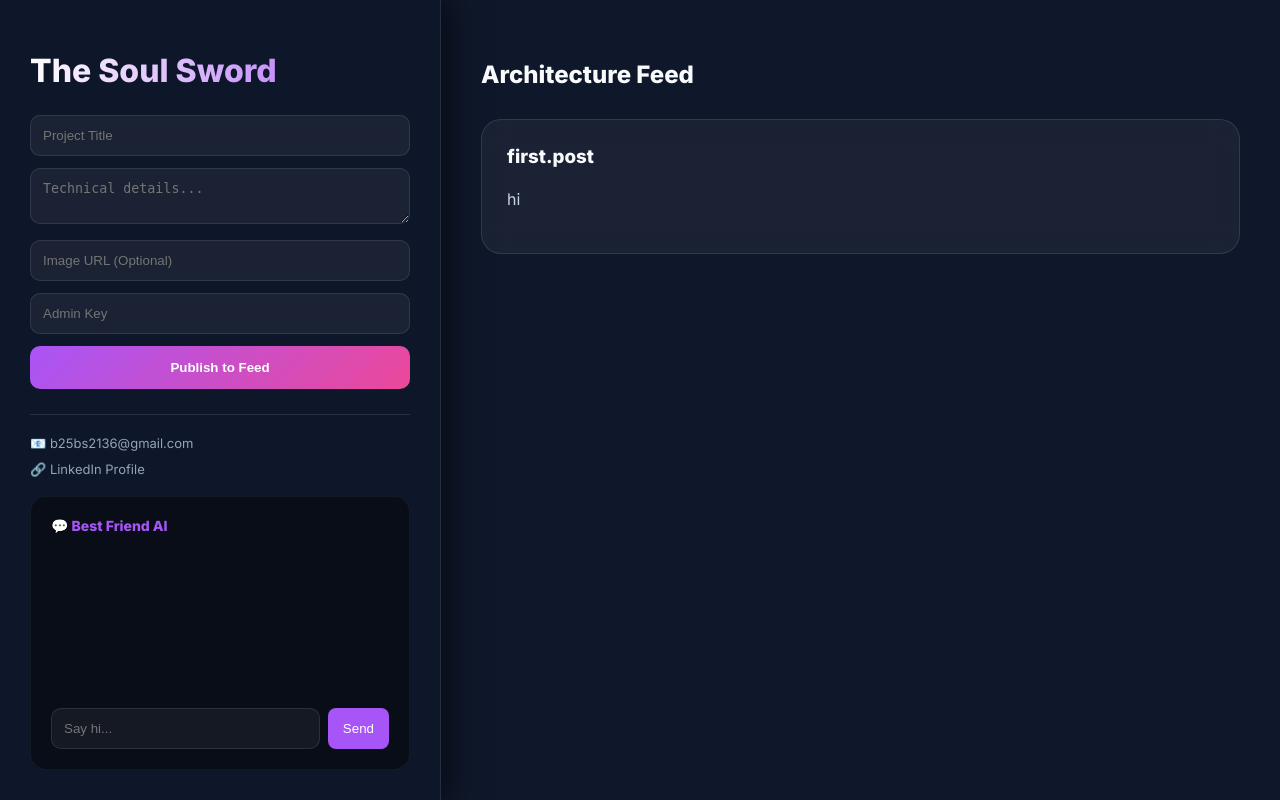
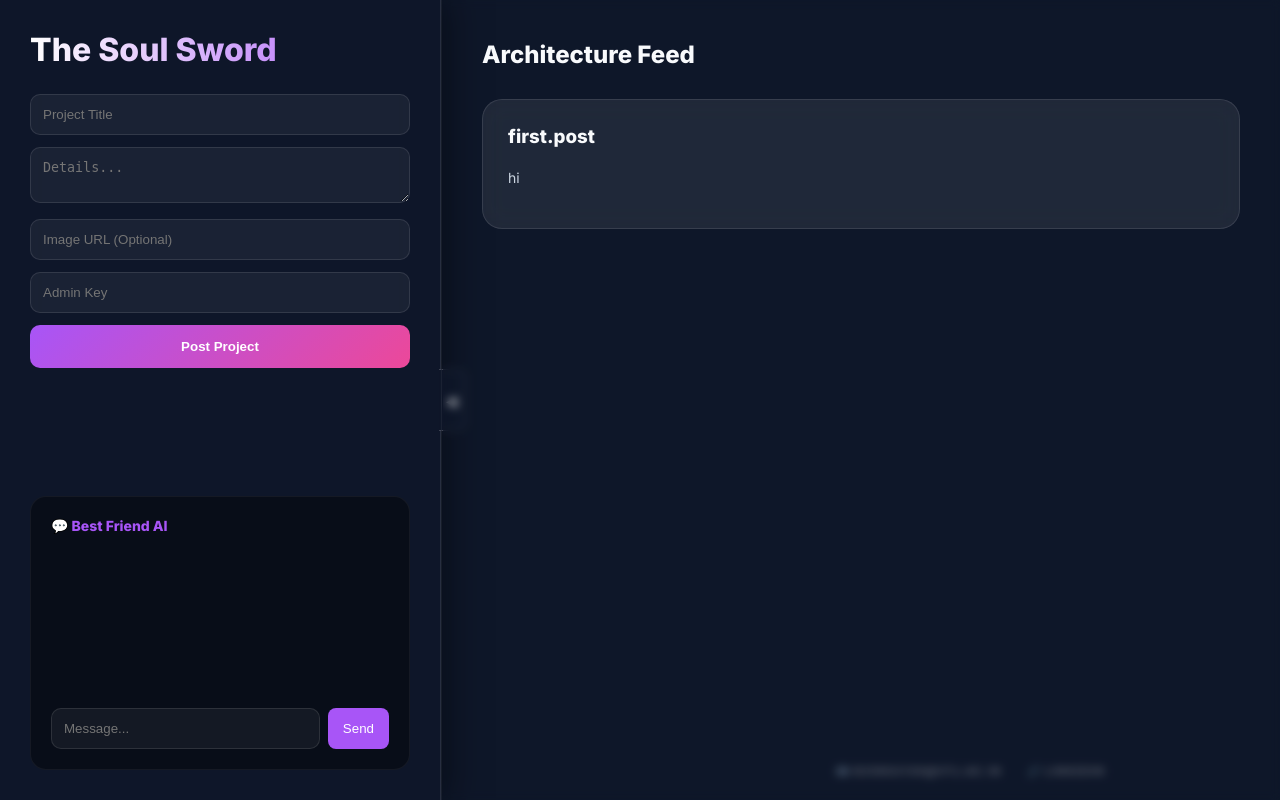
Before and after one commit to lavishpatel76-alt/thesoulsword, a Flask app: page / in a window 1280 px wide. Run offline with Flask 3, Linux system fonts and the light colour scheme; some libraries are stand-ins or nearby versions.

Commit message:
adding drwrs to architecture feed and side input page

```diff
--- a/templates/index.html
+++ b/templates/index.html
@@ -3,7 +3,7 @@
 <head>
     <meta charset="UTF-8">
     <meta name="viewport" content="width=device-width, initial-scale=1.0">
-    <title>The Soul Sword | AI Portfolio</title>
+    <title>The Soul Sword | IITJ AI Portfolio</title>
     <link href="https://fonts.googleapis.com/css2?family=Inter:wght@400;600;800&display=swap" rel="stylesheet">
 
     <script type="module" src="https://unpkg.com/@splinetool/viewer@1.9.72/build/spline-viewer.js"></script>
@@ -12,7 +12,7 @@
         :root {
             --primary: #a855f7;
             --secondary: #ec4899;
-            --glass: rgba(15, 23, 42, 0.7);
+            --glass: rgba(15, 23, 42, 0.75);
         }
 
         body {
@@ -25,17 +25,17 @@
             overflow: hidden;
         }
 
-        /* 🌌 Spline 3D Background Positioning */
+        /* 🌌 Spline 3D Background Layer */
         #canvas3d {
             position: fixed;
             top: 0;
             left: 0;
             width: 100vw;
             height: 100vh;
-            z-index: -1; /* Behind all content */
+            z-index: -1;
         }
 
-        /* Glassmorphism Sidebar */
+        /* ⬅️ LEFT PANEL (AI & Forms) */
         .left-panel {
             width: 380px;
             background: var(--glass);
@@ -47,60 +47,85 @@
             flex-direction: column;
             box-shadow: 10px 0 30px rgba(0,0,0,0.5);
             z-index: 10;
+            position: relative;
+            transition: transform 0.6s cubic-bezier(0.16, 1, 0.3, 1);
         }
 
-        .right-panel { flex: 1; padding: 40px; overflow-y: auto; z-index: 1; }
+        .left-panel.collapsed { transform: translateX(-100%); }
 
-        h1 {
-            font-size: 32px; font-weight: 800;
-            background: linear-gradient(to right, #fff, var(--primary));
-            -webkit-background-clip: text; -webkit-text-fill-color: transparent;
-            margin-bottom: 25px;
+        /* ➡️ RIGHT PANEL (Architecture Feed) */
+        .right-panel {
+            flex: 1;
+            padding: 40px;
+            overflow-y: auto;
+            z-index: 10;
+            position: relative;
+            background: rgba(15, 23, 42, 0.3);
+            backdrop-filter: blur(5px);
+            border-left: 1px solid rgba(255, 255, 255, 0.05);
+            transition: transform 0.6s cubic-bezier(0.16, 1, 0.3, 1);
         }
 
-        /* Forms & Inputs */
-        input, textarea {
-            width: 100%; padding: 12px; margin-bottom: 12px;
-            background: rgba(255, 255, 255, 0.05); border: 1px solid rgba(255, 255, 255, 0.1);
-            border-radius: 10px; color: white; outline: none; transition: 0.3s;
-            box-sizing: border-box;
+        .right-panel.collapsed { transform: translateX(100%); }
+
+        /* 🏹 TOGGLE ARROWS */
+        .toggle-btn {
+            position: absolute;
+            top: 50%;
+            transform: translateY(-50%);
+            width: 25px;
+            height: 60px;
+            background: rgba(15, 23, 42, 0.95);
+            border: 1px solid rgba(255, 255, 255, 0.2);
+            color: #fff;
+            display: flex;
+            align-items: center;
+            justify-content: center;
+            cursor: pointer;
+            z-index: 100;
+            font-size: 14px;
+            transition: 0.2s;
         }
-        input:focus { border-color: var(--primary); background: rgba(255, 255, 255, 0.1); }
 
-        #post-btn {
-            background: linear-gradient(135deg, var(--primary), var(--secondary));
-            color: white; border: none; padding: 14px; border-radius: 10px;
-            font-weight: bold; cursor: pointer; width: 100%; transition: 0.3s;
+        .toggle-btn:hover { background: var(--primary); border-color: var(--primary); }
+        .left-toggle { right: -25px; border-radius: 0 8px 8px 0; border-left: none; }
+        .right-toggle { left: -25px; border-radius: 8px 0 0 8px; border-right: none; }
+
+        /* UI ELEMENTS */
+        h1 { font-size: 32px; font-weight: 800; margin: 0 0 25px 0; background: linear-gradient(to right, #fff, var(--primary)); -webkit-background-clip: text; -webkit-text-fill-color: transparent; }
+        input, textarea { width: 100%; padding: 12px; margin-bottom: 12px; background: rgba(255, 255, 255, 0.05); border: 1px solid rgba(255, 255, 255, 0.1); border-radius: 10px; color: white; outline: none; box-sizing: border-box; }
+        #post-btn { background: linear-gradient(135deg, var(--primary), var(--secondary)); color: white; border: none; padding: 14px; border-radius: 10px; font-weight: bold; cursor: pointer; width: 100%; }
+
+        /* AI CHAT */
+        .chat-container { margin-top: auto; background: rgba(0,0,0,0.4); border-radius: 16px; padding: 20px; border: 1px solid rgba(255,255,255,0.05); }
+        #chat-display { height: 150px; overflow-y: auto; font-size: 13px; margin-bottom: 10px; }
+        .user-msg { color: var(--primary); font-weight: bold; }
+        .ai-msg { color: var(--secondary); font-weight: bold; }
+
+        /* 📍 CORNER FOOTER */
+        .corner-footer {
+            position: fixed;
+            bottom: 22px;
+            right: 175px;
+            display: flex;
+            gap: 25px;
+            z-index: 5;
+            align-items: center;
         }
-        #post-btn:hover { transform: scale(1.02); box-shadow: 0 0 20px rgba(168, 85, 247, 0.4); }
+        .corner-footer a {
+            color: rgba(255, 255, 255, 0.4);
+            text-decoration: none;
+            font-size: 11px;
+            font-weight: 800;
+            letter-spacing: 1px;
+            transition: 0.3s;
+            text-transform: uppercase;
+        }
+        .corner-footer a:hover { color: var(--primary); text-shadow: 0 0 10px var(--primary); }
 
-        /* Contact Section */
-        .contact-section { margin-top: 25px; padding-top: 20px; border-top: 1px solid rgba(255,255,255,0.1); }
-        .contact-link {
-            display: block; color: #94a3b8; text-decoration: none;
-            font-size: 13px; margin-bottom: 10px; transition: 0.3s;
-        }
-        .contact-link:hover { color: #f8fafc; transform: translateX(5px); }
+        /* Story Feed Cards */
+        .story-card { background: rgba(255, 255, 255, 0.08); backdrop-filter: blur(12px); border: 1px solid rgba(255, 255, 255, 0.1); padding: 25px; border-radius: 20px; margin-bottom: 25px; }
 
-        /* AI Chat Box */
-        .chat-container {
-            margin-top: auto; background: rgba(0,0,0,0.4); border-radius: 16px;
-            padding: 20px; border: 1px solid rgba(255,255,255,0.05);
-        }
-        #chat-display { height: 150px; overflow-y: auto; font-size: 13px; margin-bottom: 10px; }
-        .user-msg { color: var(--primary); font-weight: 600; }
-        .ai-msg { color: var(--secondary); font-weight: 600; }
-
-        /* Project Cards */
-        .story-card {
-            background: rgba(255, 255, 255, 0.05); backdrop-filter: blur(12px);
-            border: 1px solid rgba(255, 255, 255, 0.1); padding: 25px;
-            border-radius: 20px; margin-bottom: 25px; transition: 0.4s;
-        }
-        .story-card:hover { transform: translateY(-5px); border-color: var(--primary); }
-        .story-card img { width: 100%; border-radius: 12px; margin-top: 15px; }
-
-        /* Scrollbar */
         ::-webkit-scrollbar { width: 5px; }
         ::-webkit-scrollbar-thumb { background: rgba(255,255,255,0.1); border-radius: 10px; }
     </style>
@@ -109,44 +134,60 @@
 
     <spline-viewer id="canvas3d" url="https://prod.spline.design/p8duaVnF9cKKJT3l/scene.splinecode"></spline-viewer>
 
-    <div class="left-panel">
+    <div class="corner-footer">
+        <a href="mailto:b25bs2136@iitj.ac.in">📧 b25bs2136@iitj.ac.in</a>
+        <a href="https://www.linkedin.com/in/lavish2007" target="_blank">🔗 LINKEDIN</a>
+    </div>
+
+    <div class="left-panel" id="left-panel">
+        <div class="toggle-btn left-toggle" id="left-btn" onclick="toggleLeft()">◀</div>
         <h1>The Soul Sword</h1>
-
         <form action="/post" method="POST">
             <input type="text" name="story_title" placeholder="Project Title" required>
-            <textarea name="story_content" placeholder="Technical details..." required></textarea>
+            <textarea name="story_content" placeholder="Details..." required></textarea>
             <input type="text" name="story_image" placeholder="Image URL (Optional)">
             <input type="password" name="admin_pass" placeholder="Admin Key" required>
-            <button id="post-btn" type="submit">Publish to Feed</button>
+            <button id="post-btn" type="submit">Post Project</button>
         </form>
-
-        <div class="contact-section">
-            <a href="mailto:b25bs2136@gmail.com" class="contact-link">📧 b25bs2136@gmail.com</a>
-            <a href="https://www.linkedin.com/in/lavish2007" target="_blank" class="contact-link">🔗 LinkedIn Profile</a>
-        </div>
-
         <div class="chat-container">
             <h3 style="font-size:14px; color:var(--primary); margin-top:0;">💬 Best Friend AI</h3>
             <div id="chat-display"></div>
             <div style="display:flex; gap:8px;">
-                <input type="text" id="chat-input" placeholder="Say hi..." onkeypress="handleEnter(event)" style="margin-bottom:0;">
+                <input type="text" id="chat-input" placeholder="Message..." onkeypress="handleEnter(event)" style="margin-bottom:0;">
                 <button onclick="sendMessage()" style="background:var(--primary); border:none; color:white; border-radius:8px; padding:0 15px; cursor:pointer;">Send</button>
             </div>
         </div>
     </div>
 
-    <div class="right-panel">
-        <h2 style="margin-bottom:30px;">Architecture Feed</h2>
+    <div class="right-panel" id="right-panel">
+        <div class="toggle-btn right-toggle" id="right-btn" onclick="toggleRight()">▶</div>
+        <h2 style="margin-top:0; margin-bottom:30px;">Architecture Feed</h2>
         {% for story in stories %}
         <div class="story-card">
             <h3 style="margin-top:0;">{{ story.title }}</h3>
-            <p style="color:#cbd5e1; line-height:1.6;">{{ story.content }}</p>
-            {% if story.image %}<img src="{{ story.image }}" alt="Preview">{% endif %}
+            <p style="color:#cbd5e1; line-height:1.6; font-size:14px;">{{ story.content }}</p>
+            {% if story.image %}<img src="{{ story.image }}" style="width:100%; border-radius:12px; margin-top:15px;" alt="Preview">{% endif %}
         </div>
         {% endfor %}
     </div>
 
     <script>
+        // --- 🚪 Sliding Door Logic ---
+        function toggleLeft() {
+            const panel = document.getElementById('left-panel');
+            const btn = document.getElementById('left-btn');
+            panel.classList.toggle('collapsed');
+            btn.innerHTML = panel.classList.contains('collapsed') ? '▶' : '◀';
+        }
+
+        function toggleRight() {
+            const panel = document.getElementById('right-panel');
+            const btn = document.getElementById('right-btn');
+            panel.classList.toggle('collapsed');
+            btn.innerHTML = panel.classList.contains('collapsed') ? '◀' : '▶';
+        }
+
+        // --- 💬 AI Chat Logic ---
         function handleEnter(e) { if(e.key === 'Enter') sendMessage(); }
 
         async function sendMessage() {
```
